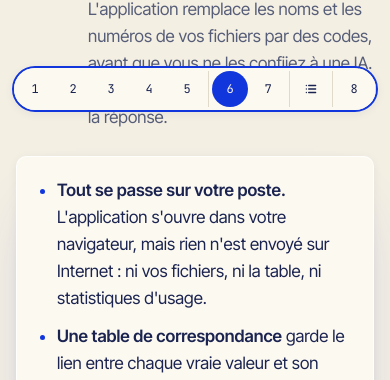
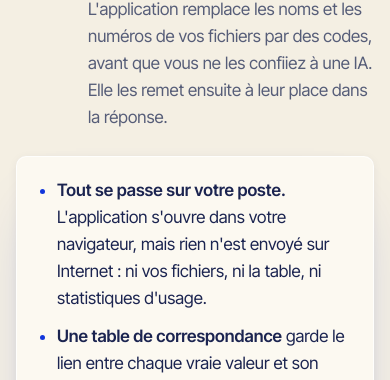
Before and after one commit to Vandksen/capedinvisibilite.website, a plain HTML site: page documentation.html in a window 390 px wide. Shown: the part 720-1100 px from the top of the page. Drawn offline with Linux system fonts and the light colour scheme.

Commit message:
Documentation et lexique : menu compact retiré sur écran étroit
Sous la largeur où le menu se réduisait (colonne de numéros, barre en bas
sur mobile), il n'est plus affiché. L'installation garde le sien.

Co-Authored-By: Claude Fable 5.2 <noreply@anthropic.com>

```diff
--- a/documentation.html
+++ b/documentation.html
@@ -370,42 +370,13 @@ code {
 .guide-end h2 { font-size: clamp(30px, 3.4vw, 42px); }
 .site-footer .wrap { padding-left: calc(24px + var(--rail)); }
 
+/* Écran étroit : le menu est retiré, le contenu prend toute la largeur */
 @media (max-width: 1040px) {
-  :root { --rail: 44px; }
-  .steps-nav { left: 8px; width: 44px; padding: 3px; border-radius: 9999px; }
-  .steps-nav a { justify-content: center; width: 36px; min-height: 36px; padding: 0; border-radius: 9999px; }
-  .steps-cat { position: absolute; width: 1px; height: 1px; padding: 0; overflow: hidden; clip-path: inset(50%); white-space: nowrap; }
-  .steps-group + .steps-group { margin-top: 3px; padding-top: 3px; }
-  .steps-nav .label-text { position: absolute; width: 1px; height: 1px; overflow: hidden; clip-path: inset(50%); white-space: nowrap; }
-  .steps-nav .n { background: transparent; }
-  .steps-nav a[aria-current="step"] .n { background: transparent; color: var(--on-blue); }
-  .guide { padding-right: 16px; padding-left: 64px; }
-  .site-footer .wrap { padding-left: 64px; }
+  :root { --rail: 0px; }
+  .steps-nav { display: none; }
+  .guide { padding-right: 16px; padding-left: 16px; }
+  .site-footer .wrap { padding-left: 16px; }
   .card { padding: 20px; }
-}
-
-/* Mobile : le menu garde ses numéros et devient une barre horizontale fixée en bas de l'écran */
-@media (max-width: 760px) {
-  :root { --rail: 0px; }
-  body { padding-bottom: 76px; }
-  .steps-nav {
-    top: auto;
-    bottom: 12px;
-    left: 50%;
-    display: flex;
-    align-items: center;
-    width: max-content;
-    max-width: calc(100% - 24px);
-    overflow-x: auto;
-    scrollbar-width: none;
-    transform: translateX(-50%);
-  }
-  .steps-nav::-webkit-scrollbar { display: none; }
-  .steps-group { flex: none; }
-  .steps-nav ol { flex-direction: row; }
-  .steps-group + .steps-group { margin: 0 0 0 3px; padding: 0 0 0 3px; border-top: 0; border-left: 1px solid var(--line); }
-  .guide { padding-left: 16px; }
-  .site-footer .wrap { padding-left: 16px; }
 }
 </style>
 <link rel="stylesheet" href="assets/consentement.css">
```
Also changed, not shown: lexique.html (+2 -11 lines).
